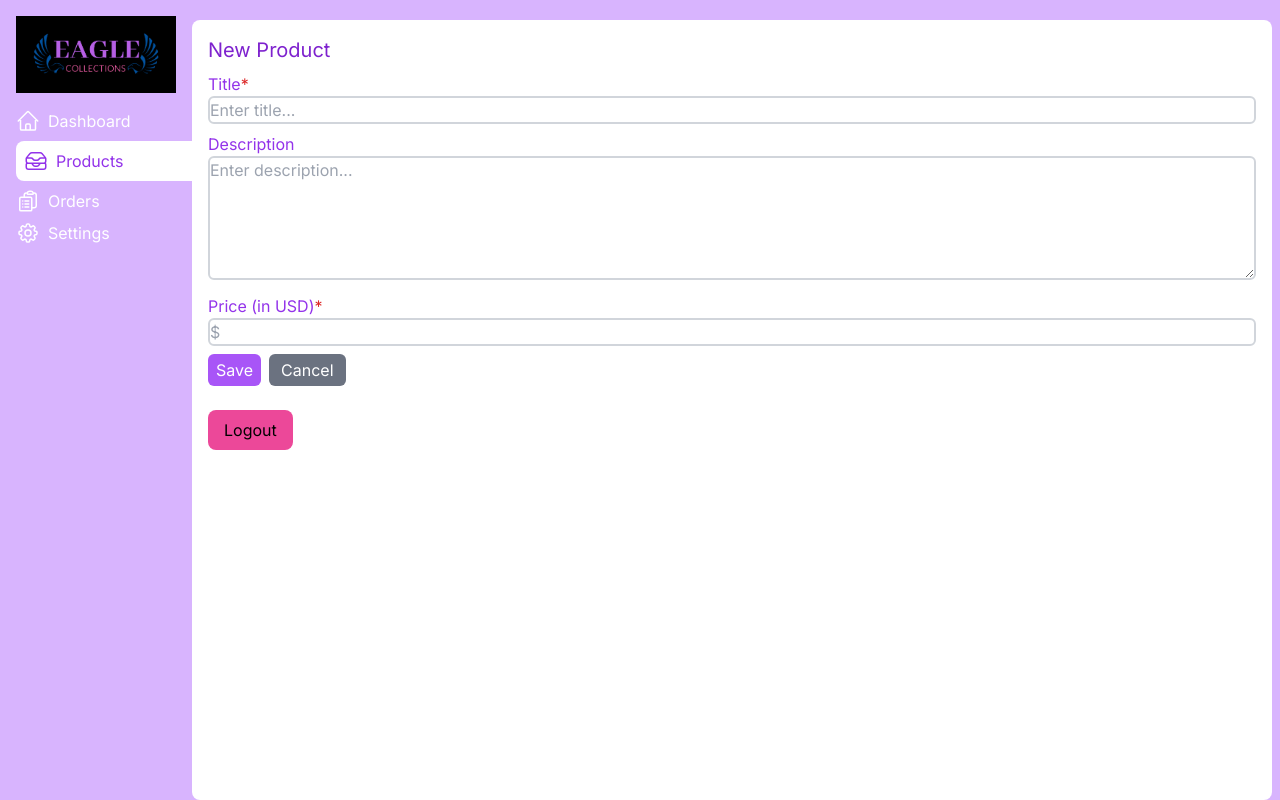
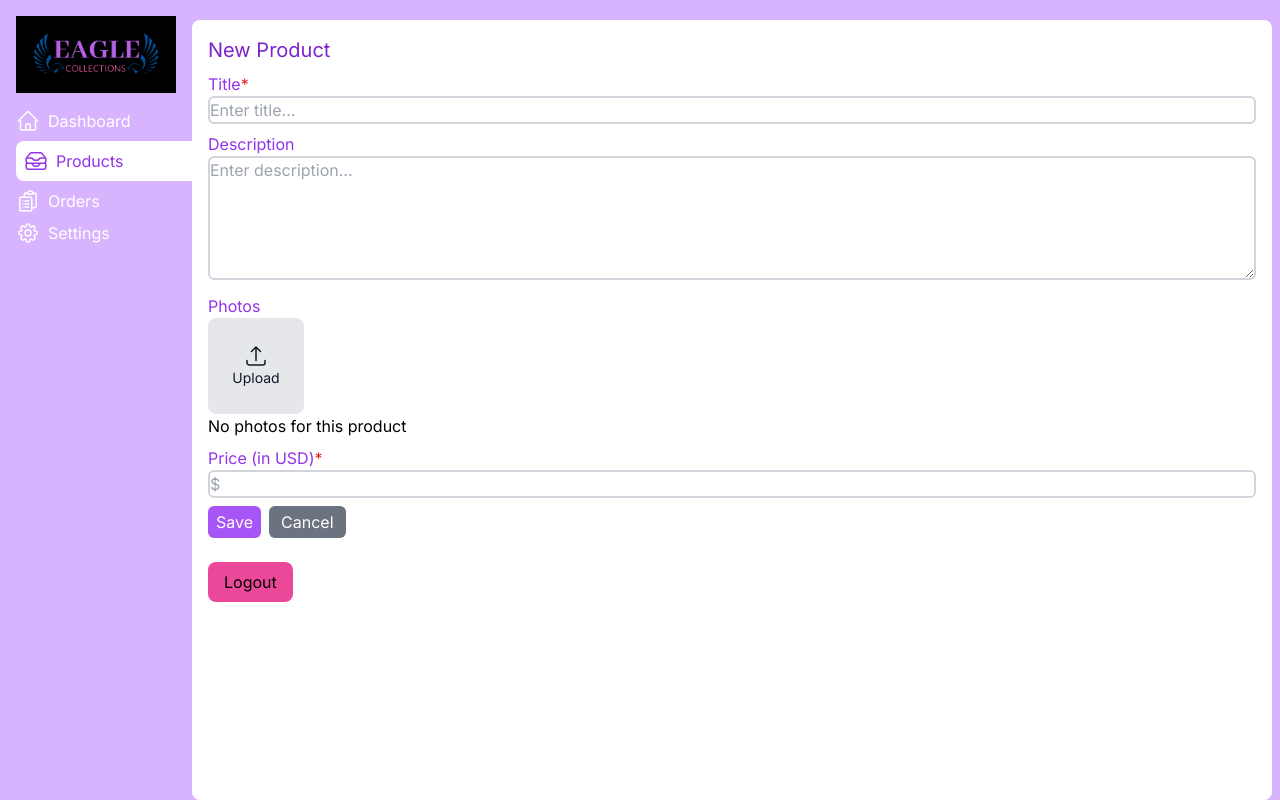
Before and after one commit to blessedjoe2000/eaglecollectionsadmin, a Next.js app: page /products/new in a window 1280 px wide. Built offline with nearby package versions, Linux system fonts and the light colour scheme; no server answers; sample sign-in values are in the browser's storage.

Commit message:
working on product form

```diff
--- a/app/api/auth/[...nextauth]/route.js
+++ b/app/api/auth/[...nextauth]/route.js
@@ -61,7 +61,6 @@ export const authOptions = {
         token.accessToken = user.accessToken;
         token._id = user._id;
       }
-      console.log("token", token);
       return token;
     },
     async session({ session, token }) {
@@ -73,7 +72,6 @@ export const authOptions = {
         };
       }
 
-      console.log("session", session);
       return session;
     },
   },
--- a/app/api/products/route.js
+++ b/app/api/products/route.js
@@ -6,12 +6,13 @@ export async function POST(req) {
   await mongooseConnect();
 
   try {
-    const { title, description, price } = await req.json();
+    const { title, description, price, images } = await req.json();
 
     const productData = await Product.create({
       title,
       description,
       price,
+      images,
     });
 
     return new Response(JSON.stringify(productData), { status: 201 });
--- /dev/null
+++ b/app/api/upload/route.js
@@ -0,0 +1,73 @@
+// import { mongooseConnect } from "@/app/lib/connectDb";
+// import multiparty from "multiparty";
+
+// export async function handle(req, res) {
+//   //connected to database
+//   //   await mongooseConnect();
+
+//   const form = new multiparty.Form();
+
+//   const { fields, files } = await new Promise((response, reject) => {
+//     form.parse(req, (err, fields, files) => {
+//       if (err) reject(err);
+//       response({ fields, files });
+//       console.log("req", req);
+//       console.log("err", err);
+//       console.log("fields", fields);
+//     });
+//     console.log("files", files.file.length);
+//     return res.json("ok");
+//   });
+
+//   // try {
+//   //   const { title, description, price } = await req.json();
+
+//   //   const productData = await Product.create({
+//   //     title,
+//   //     description,
+//   //     price,
+//   //   });
+
+//   //   return new Response(JSON.stringify(productData), { status: 201 });
+//   // } catch (error) {
+//   //   return new Response(JSON.stringify(error.message), { status: 500 });
+//   // }
+// }
+
+// export const config = {
+//   api: { bodyParser: false },
+// };
+
+import { Buffer } from "buffer";
+import { decode } from "node-base64-image";
+
+function makeId(length = 10) {
+  let result = "";
+  const characters =
+    "ABCDEFGHIJKLMNOPQRSTUVWXYZabcdefghijklmnopqrstuvwxyz0123456789";
+  const charactersLength = characters.length;
+  for (let i = 0; i < charactersLength; i++) {
+    result += characters.charAt(Math.random() * charactersLength);
+  }
+  return result;
+}
+
+export async function POST(req) {
+  try {
+    const formData = await req.formData();
+
+    const file = formData.get("file");
+    let nameFile = makeId(10);
+    const fileData = await file.arrayBuffer();
+    const buffer = Buffer.from(fileData);
+    const base64Data = buffer.toString("base64");
+    console.log("file", file);
+    await decode(base64Data, { fname: "../images/" + nameFile, ext: "png" });
+    return new Response(JSON.stringify({ message: "successful" }));
+  } catch (error) {
+    console.log(error);
+    return new Response(JSON.stringify({ error: "Server side error" }), {
+      status: 500,
+    });
+  }
+}
--- a/app/components/ProductForm.js
+++ b/app/components/ProductForm.js
@@ -6,19 +6,75 @@ import { useState } from "react";
 export default function ProductForm({
   _id,
   title: existingTitle,
+  images: existingImages,
   description: existingDescription,
   price: existingPrice,
 }) {
+  // const CLOUD_NAME = "dpn75vlns";
+  // const UPLOAD_PRESET = "eaglecollections";
+
   const [title, setTitle] = useState(existingTitle || "");
   const [description, setDescription] = useState(existingDescription || "");
   const [price, setPrice] = useState(existingPrice || "");
+  const [images, setImages] = useState(existingImages || []);
 
   const router = useRouter();
+
+  const uploadImages = async (e) => {
+    const files = e.target?.files;
+
+    if (!files) return;
+
+    const filesArray = Array.from(files);
+
+    if (filesArray?.length > 0) {
+      const formData = new FormData();
+
+      filesArray.forEach((file) => formData.append("file", file));
+
+      const response = await axios.post(`/api/upload`, formData);
+
+      console.log("response", response);
+    }
+
+    // Object.keys(files)?.forEach((file) => {
+    //   formData.append("file", images);
+    //   formData.append("upload_preset", UPLOAD_PRESET);
+    // });
+
+    // try {
+    //   console.log("formData", formData);
+    //   const response = await fetch(
+    //     `https://api.cloudinary.com/v1_1/${CLOUD_NAME}/image/upload`,
+    //     { method: "POST", body: formData }
+    //   );
+
+    //   const data = await response.json();
+
+    //   console.log("data", data);
+    //   const photoUrl = data["secure_url"];
+
+    //   return photoUrl;
+    // } catch (error) {
+    //   console.log(error);
+    // }
+  };
 
   const handleSubmit = async (e) => {
     e.preventDefault();
 
-    const productData = { title, description, price };
+    const photoUrl = await uploadImages();
+    setImages(photoUrl);
+
+    console.log("photoUrl", photoUrl);
+    const productData = { title, description, price, images };
+
+    if (!title || !price) {
+      console.log("title and price is required");
+      return;
+    }
+
+    try {
       if (_id) {
         //update product
         await axios.patch(`/api/products/${_id}`, { ...productData });
@@ -27,6 +83,9 @@ export default function ProductForm({
         await axios.post("/api/products", productData);
       }
       router.push("/products");
+    } catch (error) {
+      console.log(error);
+    }
   };
 
   return (
@@ -56,6 +115,39 @@ export default function ProductForm({
           onChange={(e) => setDescription(e.target.value)}
         ></textarea>
       </div>
+      <label>Photos </label>
+      <div>
+        <label
+          htmlFor="images"
+          className="w-24 h-24 cursor-pointer bg-gray-200 rounded-lg text-gray-900 p-2 flex flex-col justify-center items-center text-sm"
+        >
+          <svg
+            xmlns="http://www.w3.org/2000/svg"
+            fill="none"
+            viewBox="0 0 24 24"
+            strokeWidth={1.5}
+            stroke="currentColor"
+            className="w-6 h-6"
+          >
+            <path
+              strokeLinecap="round"
+              strokeLinejoin="round"
+              d="M3 16.5v2.25A2.25 2.25 0 005.25 21h13.5A2.25 2.25 0 0021 18.75V16.5m-13.5-9L12 3m0 0l4.5 4.5M12 3v13.5"
+            />
+          </svg>
+          Upload
+        </label>
+        <input
+          className="hidden"
+          name="images"
+          id="images"
+          type="file"
+          onChange={uploadImages}
+        ></input>
+        {!images?.length && (
+          <div className="mb-2">No photos for this product</div>
+        )}
+      </div>
 
       <div>
         <label htmlFor="price">
--- a/app/lib/mongodb.js
+++ b/app/lib/mongodb.js
@@ -4,7 +4,7 @@ let clientPromise;
 
 if (mongoose.connection.readyState === 1) {
   // If mongoose is already connected, return the current native connection
-  clientPromise = Promise.resolve(mongoose.connection.getClient());
+  clientPromise = Promise.resolve(mongoose.connection.client);
 } else {
   // If mongoose is not connected, connect and return the native connection
   clientPromise = mongoose
@@ -12,7 +12,7 @@ if (mongoose.connection.readyState === 1) {
       useNewUrlParser: true,
       useUnifiedTopology: true,
     })
-    .then((mongooseConnection) => mongooseConnection.getClient());
+    .then(() => mongoose.connection.client);
 }
 
 export default clientPromise;
--- a/app/model/Product.js
+++ b/app/model/Product.js
@@ -7,6 +7,7 @@ const productSchema = new mongoose.Schema(
       type: String,
     },
     price: { type: Number, required: { true: "Enter product price" } },
+    images: [{ type: String }],
     userId: {
       type: mongoose.Schema.Types.ObjectId,
       ref: "User",
--- a/app/page.js
+++ b/app/page.js
@@ -1,10 +1,16 @@
 "use client";
 
+import { useRouter } from "next/navigation";
 import Layout from "./components/Layout";
 import { useSession } from "next-auth/react";
 
 export default function Home() {
   const { data: session } = useSession();
+  const router = useRouter();
+
+  if (!session) {
+    router.push("/login");
+  }
 
   return (
     <Layout>
--- a/app/products/delete/[...id]/page.js
+++ b/app/products/delete/[...id]/page.js
@@ -14,6 +14,10 @@ export default function DeleteProduct() {
   const [product, setProduct] = useState(null);
 
   useEffect(() => {
+    if (!id) {
+      return;
+    }
+
     axios.get(`/api/products/${id}`).then((response) => {
       setProduct(response.data);
     });
--- a/package.json
+++ b/package.json
@@ -14,15 +14,20 @@
     "axios": "^1.4.0",
     "bcrypt": "^5.1.0",
     "bootstrap": "^5.3.1",
+    "buffer": "^6.0.3",
+    "cloudinary": "^1.40.0",
     "eslint": "8.42.0",
     "eslint-config-next": "13.4.6",
     "express": "^4.18.2",
     "fetch": "^1.1.0",
+    "formidable": "^3.5.1",
     "jsonwebtoken": "^9.0.0",
     "mongodb": "^5.6.0",
     "mongoose": "^7.3.0",
+    "multiparty": "^4.2.3",
     "next": "13.4.6",
     "next-auth": "^4.22.1",
+    "node-base64-image": "^2.0.5",
     "postcss": "8.4.24",
     "react": "18.2.0",
     "react-dom": "18.2.0",
```
Also changed, not shown: 1 other file (tests, documents, lock files or other folders). Lines whose indentation alone changed are shown as unchanged.
